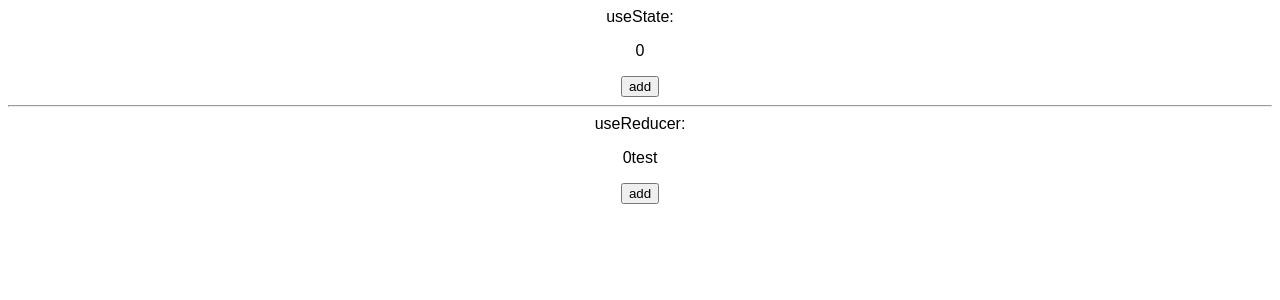
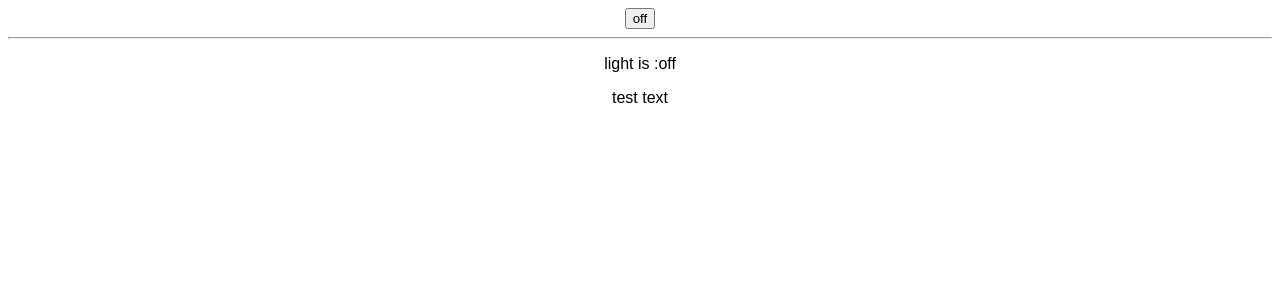
Before and after one commit to Crystak1831/ReactConcept, a React (Create React App) app: page / in a window 1280 px wide. Shown: the top 300 px of the page. Built offline with nearby package versions, Linux system fonts and the light colour scheme.

Commit message:
add useContext

```diff
--- a/src/App.js
+++ b/src/App.js
@@ -24,7 +24,11 @@ import "./styles.css";
 // import UseCallbackDemo from "./hooks/useCallback/useCallback";
 
 // useReducer
-import UseReducerDemo from "./hooks/useReducer/useReducerDemo";
+// import UseReducerDemo from "./hooks/useReducer/useReducerDemo";
+
+//useContext:
+import UseContexDemo from "./hooks/context/useContext/useContextDemo";
+import UseContextDemo from "./hooks/context/useContext/useContextDemo";
 
 export default function App() {
   return (
@@ -53,7 +57,10 @@ export default function App() {
       {/* <UseCallbackDemo /> */}
 
       {/* useReducer*/}
-      <UseReducerDemo />
+      {/* <UseReducerDemo /> */}
+
+      {/* useContext */}
+      <UseContextDemo />
     </div>
   );
 }
--- /dev/null
+++ b/src/hooks/context/useContext/ComponentFunc.js
@@ -0,0 +1,22 @@
+import React, { useContext } from "react";
+import { TextContext } from "./useContextDemo";
+
+export default function ComponentFunc(props) {
+  // const isClick = useContext(TextContext)
+  // 多个数据
+  const data = useContext(TextContext);
+
+  const handleStyle = (isClick) => {
+    return {
+      backgroundColor: isClick ? "black" : "white",
+      color: isClick ? "white" : "black"
+    };
+  };
+
+  return (
+    <div style={handleStyle(data.isClick)}>
+      <p>light is :{data.isClick ? "on" : "off"}</p>
+      <p>{data.text}</p>
+    </div>
+  );
+}
--- /dev/null
+++ b/src/hooks/context/useContext/useContextDemo.js
@@ -0,0 +1,32 @@
+import React, { useState } from "react";
+import ComponentFunc from "./ComponentFunc";
+
+// 1.create a context
+export const TextContext = React.createContext();
+
+export default function UseContextDemo() {
+  const [isClick, setClick] = useState(false);
+
+  const handleButton = () => {
+    setClick(!isClick);
+  };
+
+  const getItem = () => {
+    return {
+      isClick,
+      text: "test text"
+    };
+  };
+
+  return (
+    <div>
+      {/* <TextContext.Provider value = {isClick}> */}
+      {/* 存多个数据 */}
+      <TextContext.Provider value={getItem()}>
+        <button onClick={handleButton}>{isClick ? "on" : "off"}</button>
+        <hr />
+        <ComponentFunc />
+      </TextContext.Provider>
+    </div>
+  );
+}
--- /dev/null
+++ b/src/hooks/context/useContextDemo.js
@@ -0,0 +1,13 @@
+import React, { useState } from "react";
+
+export default function UseContextDemo() {
+  const [isClick, setClick] = useState(false);
+
+  const handleButton = () => {};
+
+  return (
+    <div>
+      <button onClick={handleButton}></button>
+    </div>
+  );
+}
```
